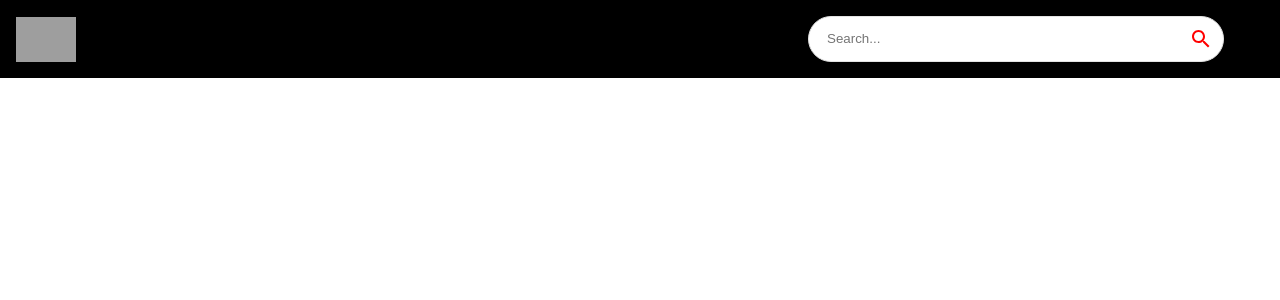
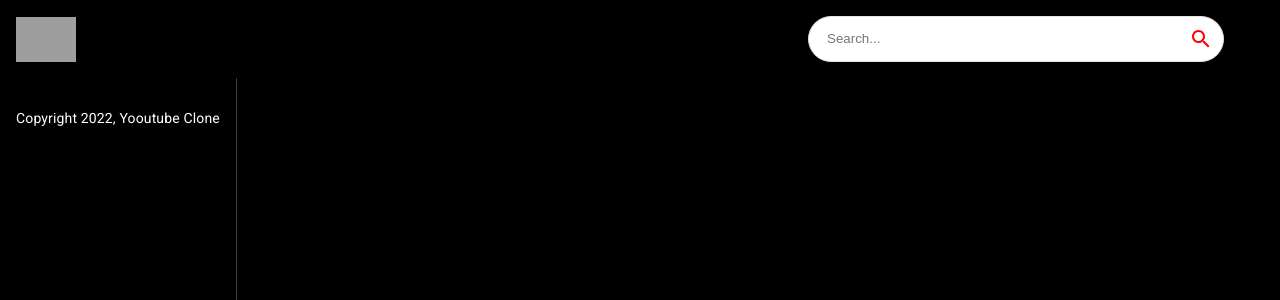
Before and after one commit to Akib7/youtube_clone, a React (Create React App) app: page / in a window 1280 px wide. Shown: the top 300 px of the page. Built offline with nearby package versions, Linux system fonts and the light colour scheme; grey boxes are pictures that could not be loaded.

Commit message:
started working on the sidebar

```diff
--- a/src/components/feed/feed.jsx
+++ b/src/components/feed/feed.jsx
@@ -1,7 +1,28 @@
-import React from "react";
+import { useState, useEffect } from "react";
+
+import { Box, Stack, Typography } from "@mui/material";
 
 const Feed = () => {
-  return <div></div>;
+  return (
+    <Stack sx={{ flexDirection: { sx: "column", md: "row" } }}>
+      <Box
+        sx={{
+          height: { sx: "auto", md: "92vh" },
+          borderRight: "1px solid #3d3d3d",
+          px: { sx: 0, md: 2 },
+        }}
+      >
+        Sidebar
+        <Typography
+          className="copyright"
+          variant="body2"
+          sx={{ mt: 1.5, color: "#fff" }}
+        >
+          Copyright 2022, Yooutube Clone
+        </Typography>
+      </Box>
+    </Stack>
+  );
 };
 
 export default Feed;
```
